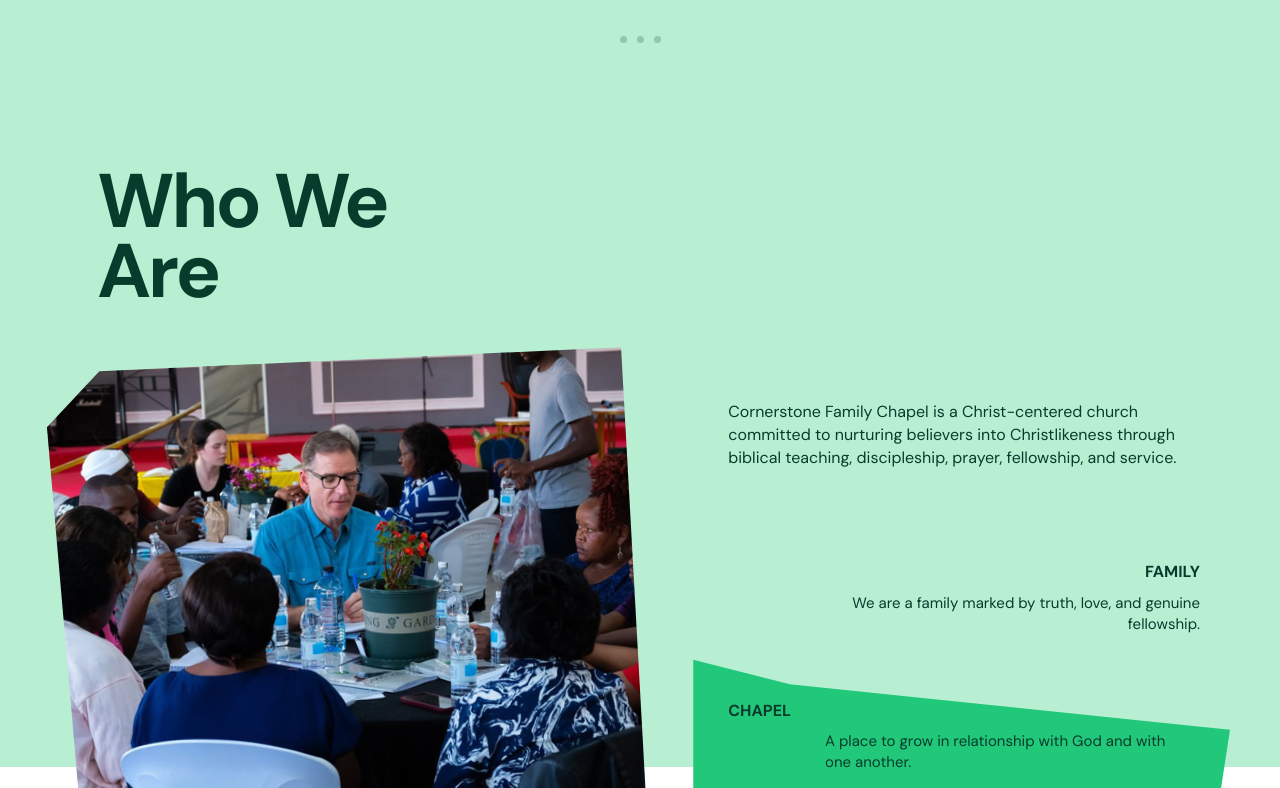
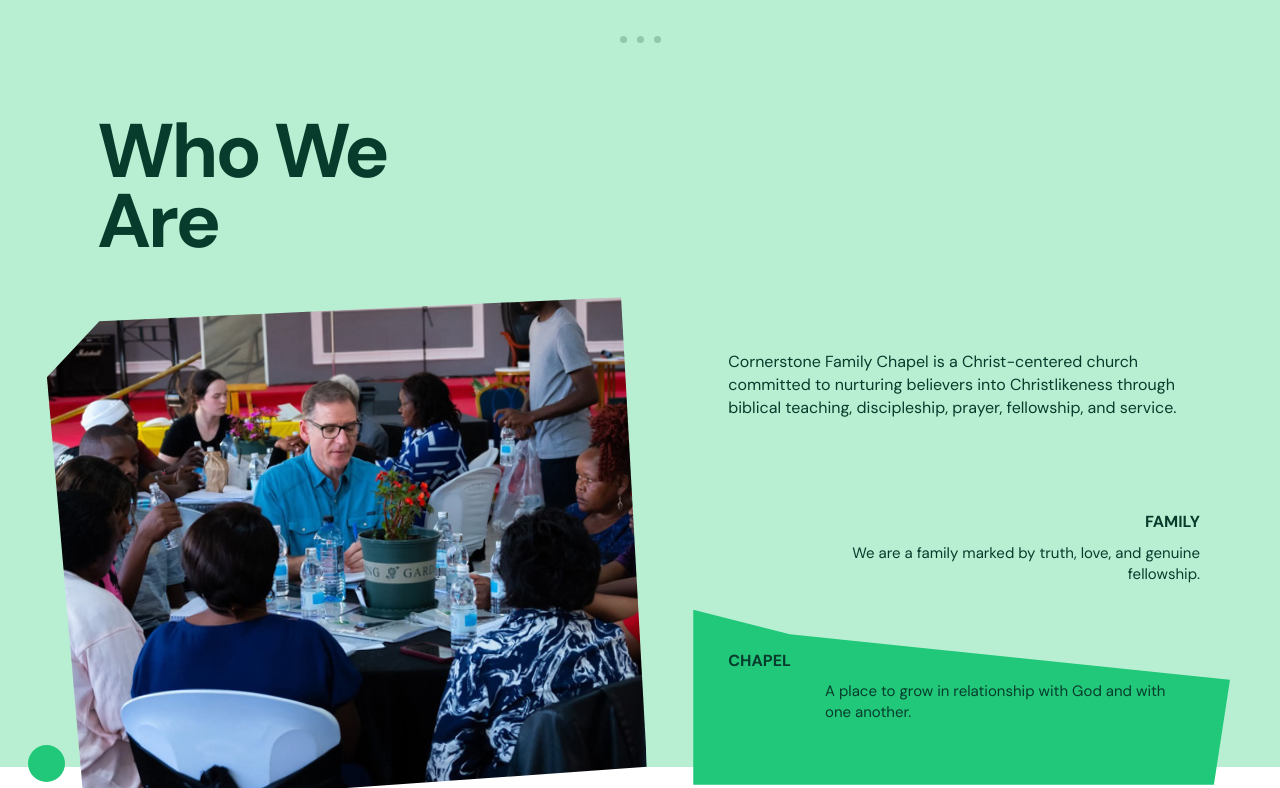
Before and after one commit to Watenehub/CFC, a React (Vite) app in the folder frontend/: page /about in a window 1280 px wide. Shown: the part 1552-2340 px from the top of the page. Built offline with nearby package versions, Linux system fonts and the light colour scheme; no server answers.

Commit message:
Increase negative margin-top to -650px
- Increased from -600px to -650px to further reduce blank space

```diff
--- a/frontend/src/pages/About.css
+++ b/frontend/src/pages/About.css
@@ -816,7 +816,7 @@
 .about-who {
   padding: 0 0 110px;
   background: var(--about-white);
-  margin-top: -600px;
+  margin-top: -650px;
 }
 
 .about-section-title {
```
